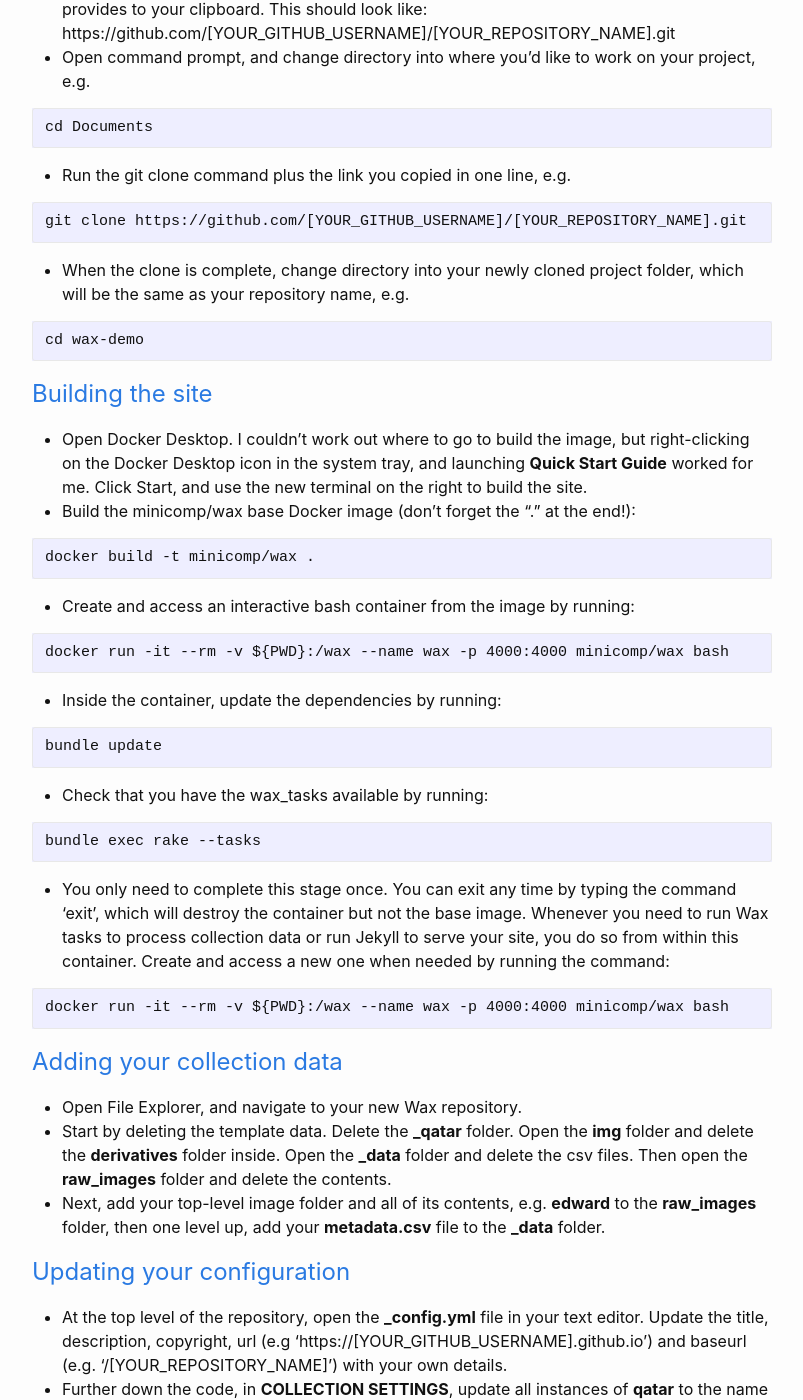
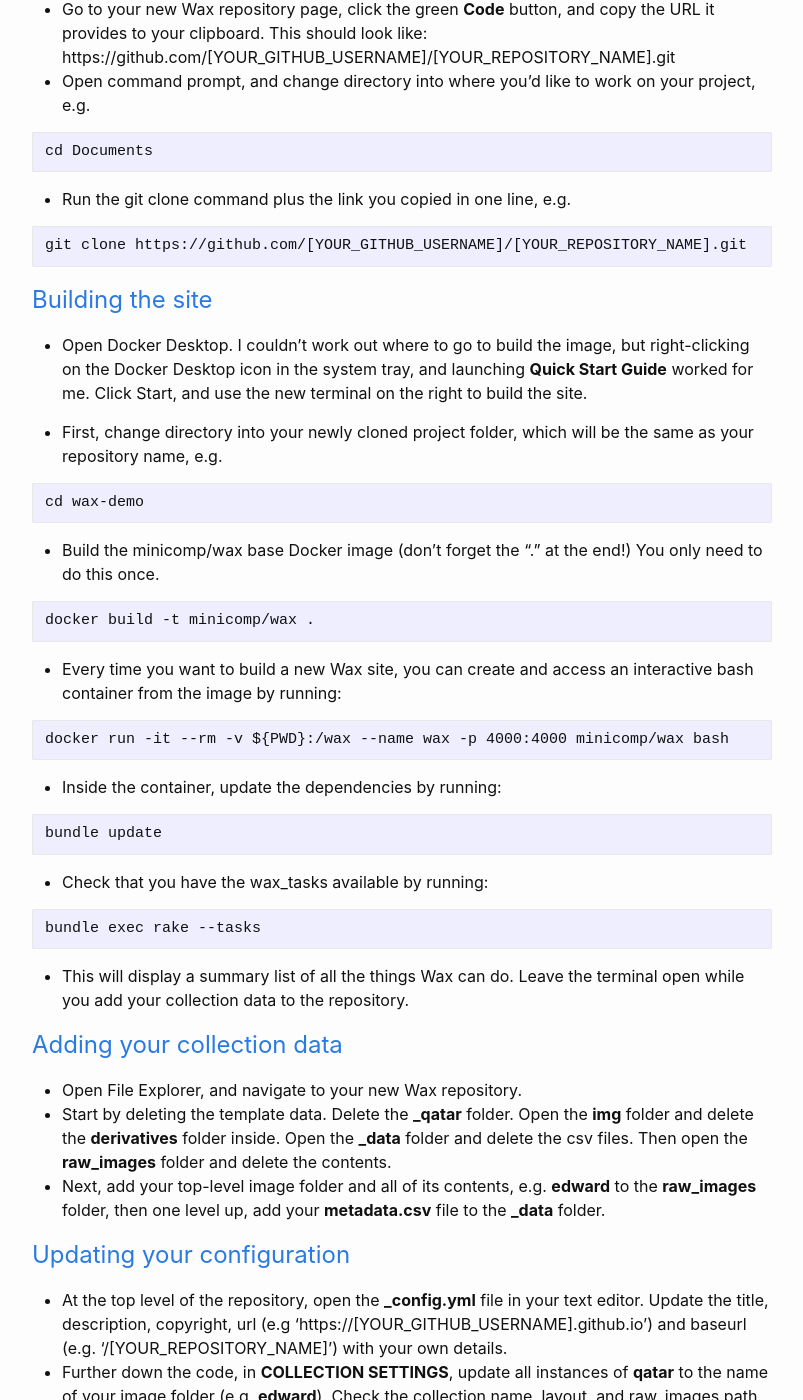
Before and after one commit to aeh0/experiiiments, a Jekyll site: the page built from _posts/2022-11-11-websites-with-wax.markdown, in a window 1280 px wide and 1400 px high, scrolled down 2655 px. Shown: the whole window, without its empty margins (238-1041 px from the left). Built offline with Jekyll 4.4.1, drawn with Linux system fonts in a browser that asks for light colours; some of the changed text lies outside the part shown.

Commit message:
Update 2022-11-11-websites-with-wax.markdown

```diff
--- a/_posts/2022-11-11-websites-with-wax.markdown
+++ b/_posts/2022-11-11-websites-with-wax.markdown
@@ -59,7 +59,7 @@ git -version
 # [Creating your own Wax repository](https://minicomp.github.io/wiki/wax/setting-up-your-site/copy-the-demo-template/)
 
 * Log into [GitHub](https://github.com), or register a new account
-* Go to the [Wax repository](https://github.com/minicomp/wax) and click **Use this Template** (green button).
+* Go to the [Wax repository](https://github.com/minicomp/wax) and click **Use this Template** (green button) > **Create a new repository**.
 * This prompts you to create a copy of the repository, attached to your own account. You should name it after the collection or exhibition you’ll make, since this name will be displayed in your free URL for the project with GitHub. I called mine **wax-demo**.
 * Go to your new Wax repository page, click the green **Code** button, and copy the URL it provides to your clipboard. This should look like: https://github.com/[YOUR_GITHUB_USERNAME]/[YOUR_REPOSITORY_NAME].git
 * Open command prompt, and change directory into where you’d like to work on your project, e.g.
@@ -74,22 +74,23 @@ cd Documents
 git clone https://github.com/[YOUR_GITHUB_USERNAME]/[YOUR_REPOSITORY_NAME].git
 ~~~
 
-* When the clone is complete, change directory into your newly cloned project folder, which will be the same as your repository name, e.g.
+# [Building the site](https://minicomp.github.io/wiki/wax/using-docker/)
+
+* Open Docker Desktop. I couldn't work out where to go to build the image, but right-clicking on the Docker Desktop icon in the system tray, and launching **Quick Start Guide** worked for me. Click Start, and use the new terminal on the right to build the site.
+
+* First, change directory into your newly cloned project folder, which will be the same as your repository name, e.g.
 
 ~~~
 cd wax-demo
 ~~~
 
-# [Building the site](https://minicomp.github.io/wiki/wax/using-docker/)
-
-* Open Docker Desktop. I couldn't work out where to go to build the image, but right-clicking on the Docker Desktop icon in the system tray, and launching **Quick Start Guide** worked for me. Click Start, and use the new terminal on the right to build the site.
-* Build the minicomp/wax base Docker image (don't forget the "." at the end!):
+* Build the minicomp/wax base Docker image (don't forget the "." at the end!) You only need to do this once.
 
 ~~~
 docker build -t minicomp/wax .
 ~~~
 
-* Create and access an interactive bash container from the image by running:
+* Every time you want to build a new Wax site, you can create and access an interactive bash container from the image by running:
 
 ~~~
 docker run -it --rm -v ${PWD}:/wax --name wax -p 4000:4000 minicomp/wax bash
@@ -107,11 +108,7 @@ bundle update
 bundle exec rake --tasks
 ~~~
 
-* You only need to complete this stage once. You can exit any time by typing the command 'exit', which will destroy the container but not the base image. Whenever you need to run Wax tasks to process collection data or run Jekyll to serve your site, you do so from within this container. Create and access a new one when needed by running the command:
-
-~~~
-docker run -it --rm -v ${PWD}:/wax --name wax -p 4000:4000 minicomp/wax bash
-~~~
+* This will display a summary list of all the things Wax can do. Leave the terminal open while you add your collection data to the repository.
 
 # [Adding your collection data](https://minicomp.github.io/wiki/wax/setting-up-your-site/adding-your-collection-data/)
 
@@ -187,11 +184,13 @@ meta:
     value: page.object_type
 ~~~
 
-* Work through the contents of **_pages**, removing any references to **qatar**, and configuring as required.
+* If you want to add links to your metadata, add **type: link** underneath the value.
+
+* Check the **index.md** file, and the contents of **_pages**, removing any references to **qatar**, and configuring as required.
 
 # Running the tasks - create IIIF images
 
-In Docker, run:
+Go back to Docker, and run:
 
 ~~~
 bundle exec rake wax:derivatives:iiif [YOUR_COLLECTION_NAME]
@@ -230,6 +229,14 @@ This will:
 2. For each collection you gave the search, it will look for the markdown pages, and add the fields and/or content from each page to the index.
 3. It will write the index as a JSON file to the filename you gave (e.g. **/search/index.json**).
 
+* You're finished with Docker. You can exit by typing the command 'exit', which will destroy the container but not the base image. You can create and accessing a new container whenever you want to create a new Wax site by running the command below, updating the dependencies, and checking the tasks are available:
+
+~~~
+docker run -it --rm -v ${PWD}:/wax --name wax -p 4000:4000 minicomp/wax bash
+bundle update
+bundle exec rake --tasks
+~~~
+
 # Configuration
 
 Further configuration can be applied through the use of [theme layouts](https://minicomp.github.io/wiki/wax/using-theme-layouts/) and [components](https://minicomp.github.io/wiki/wax/using-theme-components/).
@@ -238,5 +245,5 @@ Further configuration can be applied through the use of [theme layouts](https://
 
 * Go to your repository page on Github.
 * Go to Settings > Pages.
-* Under Source, select the 'main' branch and 'root' folder and click 'save'.
+* Under Source, select 'deploy from a branch' and set 'branch' to 'main/(root)', then click 'save'.
 * Wait a few minutes for site to build. When you refresh the page, it should now say, 'Your site is published at https://[YOUR_USERNAME].github.io/[YOUR_REPOSITORY_NAME]'. Congratulations - your site is live!
```
